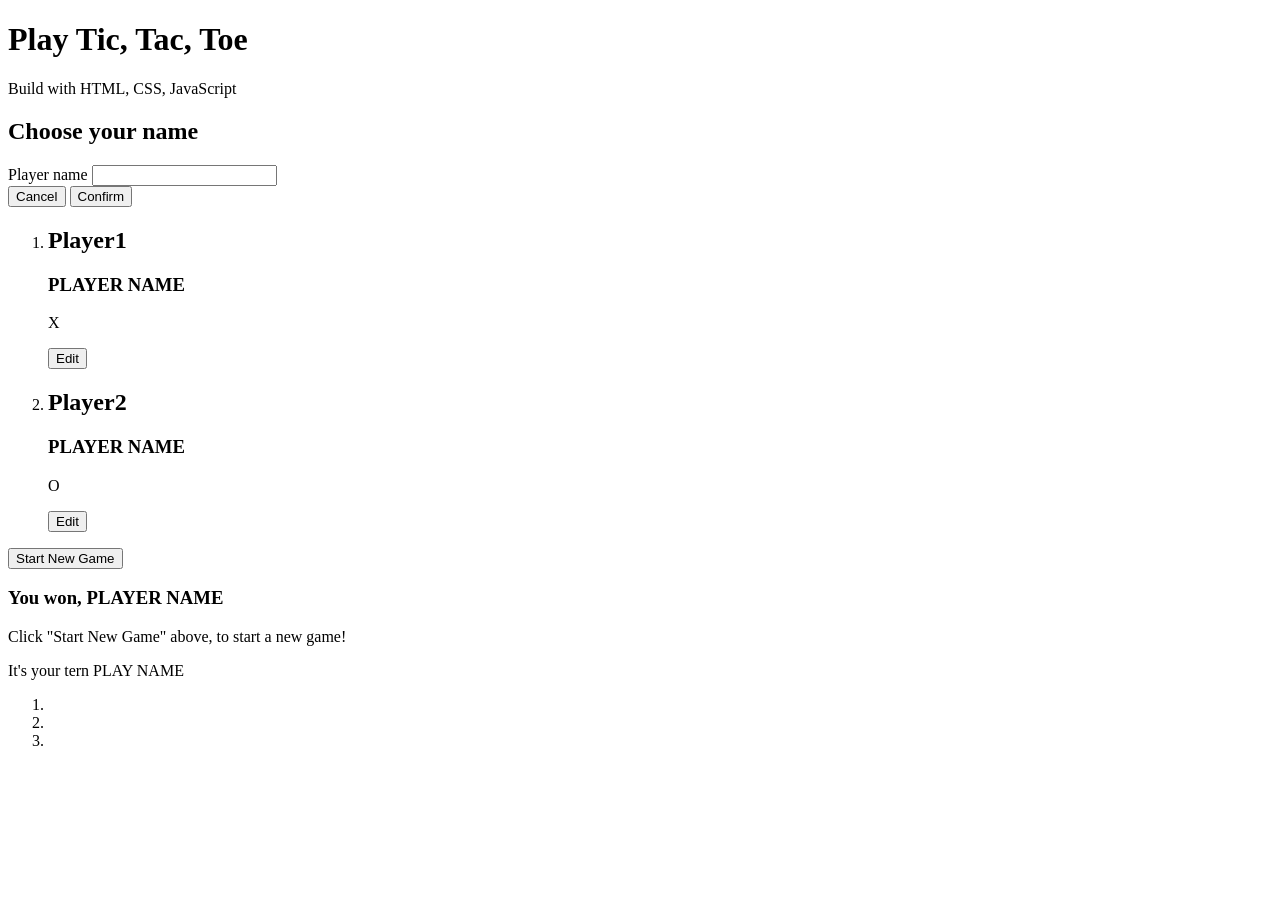
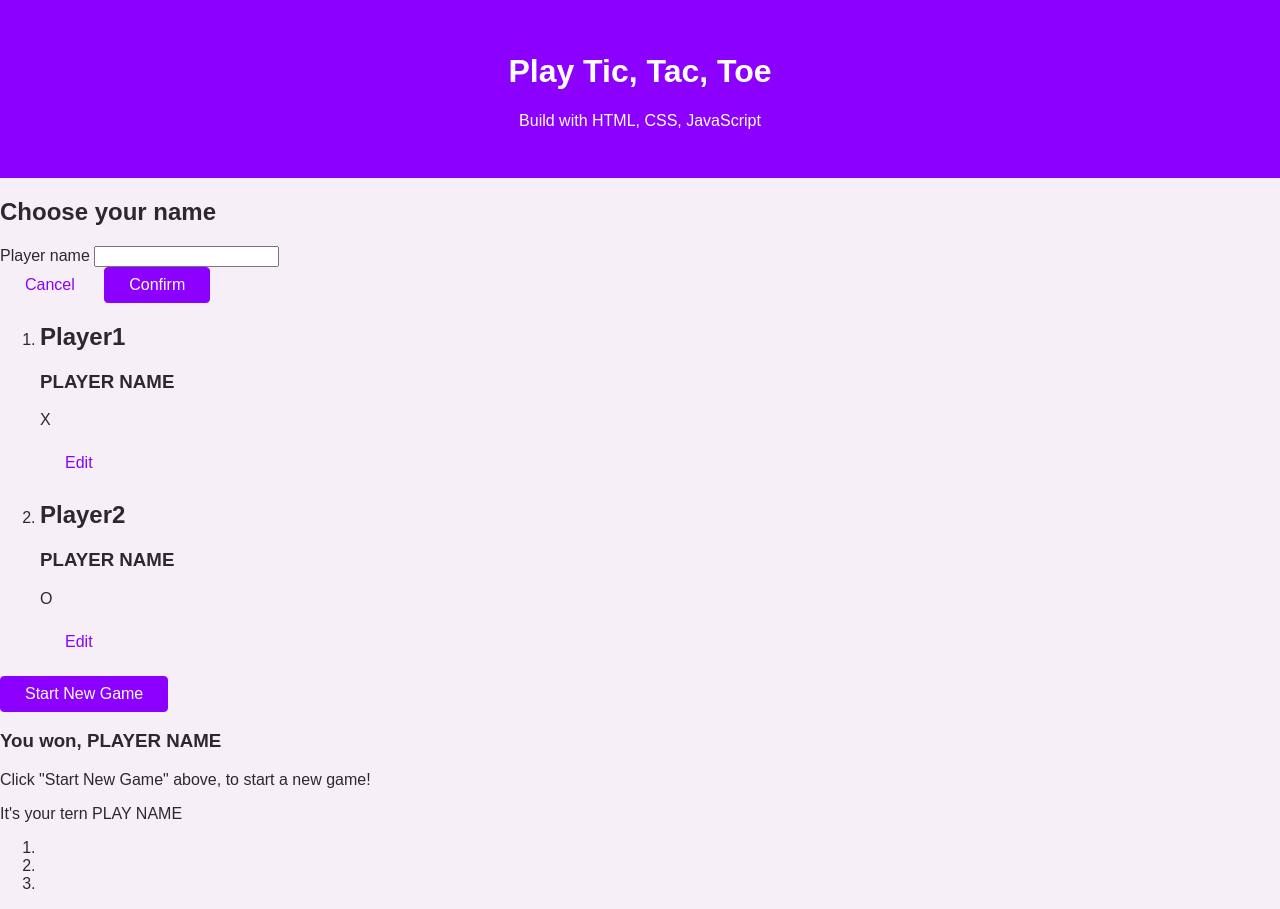
Before and after one commit to sapondanaisriwan/Tic-Tac-Toe, a plain HTML site: page index.html in a window 1280 px wide. Before the commit the page ends 800 px from the top, so only its background shows below. Drawn offline with Linux system fonts and the light colour scheme.

Commit message:
add some css

```diff
--- a/index.html
+++ b/index.html
@@ -5,10 +5,17 @@
     <meta http-equiv="X-UA-Compatible" content="IE=edge" />
     <meta name="viewport" content="width=device-width, initial-scale=1.0" />
     <title>Tic Tac Toe</title>
+    <link rel="preconnect" href="https://fonts.googleapis.com" />
+    <link rel="preconnect" href="https://fonts.gstatic.com" crossorigin />
+    <link
+      href="https://fonts.googleapis.com/css2?family=Open+Sans:wght@700&display=swap"
+      rel="stylesheet"
+    />
+    <link rel="stylesheet" href="/styles/style.css">
   </head>
 
   <body>
-    <header>
+    <header id="main-header">
       <h1>Play Tic, Tac, Toe</h1>
       <p>Build with HTML, CSS, JavaScript</p>
     </header>
@@ -20,11 +27,11 @@
           <div>
             <!-- Connect label with input id(playername) -->
             <label for="playername">Player name</label>
-            <input type="text" name="username" id="playername" />
+            <input type="text" name="playername" id="playername" />
           </div>
           <div>
-            <button type="button">Cancel</button>
-            <button type="submit">Confirm</button>
+            <button type="button" class="btn btn-alt">Cancel</button>
+            <button type="submit" class="btn">Confirm</button>
           </div>
         </form>
       </aside>
@@ -35,7 +42,7 @@
               <h2>Player1</h2>
               <h3>PLAYER NAME</h3>
               <p>X</p>
-              <button>Edit</button>
+              <button class="btn btn-alt">Edit</button>
             </article>
           </li>
           <li>
@@ -43,11 +50,11 @@
               <h2>Player2</h2>
               <h3>PLAYER NAME</h3>
               <p>O</p>
-              <button>Edit</button>
+              <button class="btn btn-alt">Edit</button>
             </article>
           </li>
         </ol>
-        <button>Start New Game</button>
+        <button class="btn">Start New Game</button>
       </section>
       <section id="active-game">
         <article>
--- /dev/null
+++ b/styles/style.css
@@ -0,0 +1,43 @@
+body {
+  margin: 0;
+  font-family: "OpenSans", sans-serif;
+  color: rgb(44, 41, 44);
+  background-color: rgb(247, 239, 247);
+}
+
+#main-header {
+  background-color: rgb(140, 0, 255);
+  color: white;
+  padding: 2rem 5%;
+  text-align: center;
+}
+
+.btn {
+  font: inherit;
+  /* rem ทำหน้าที่นำขนาด font default ของ user มาคำใช้ เช่น
+    font default = 16
+    0.5rem = 0.5x16
+    1.5rem = 0.6x16
+    */
+  padding: 0.5rem 1.5rem;
+  background-color: rgb(140, 0, 255);
+  border: 1px solid rgb(140, 0, 255);
+  color: white;
+  border-radius: 4px;
+  cursor: pointer;
+}
+
+.btn-alt {
+  background-color: transparent;
+  border-color: transparent;
+  color: rgb(140, 0, 255);
+}
+
+.btn:hover {
+  background-color: rgb(79, 10, 190);
+  border-color: rgb(79, 10, 190);
+}
+
+.btn-alt:hover {
+  background-color: rgb(245, 232, 255);
+}
```
